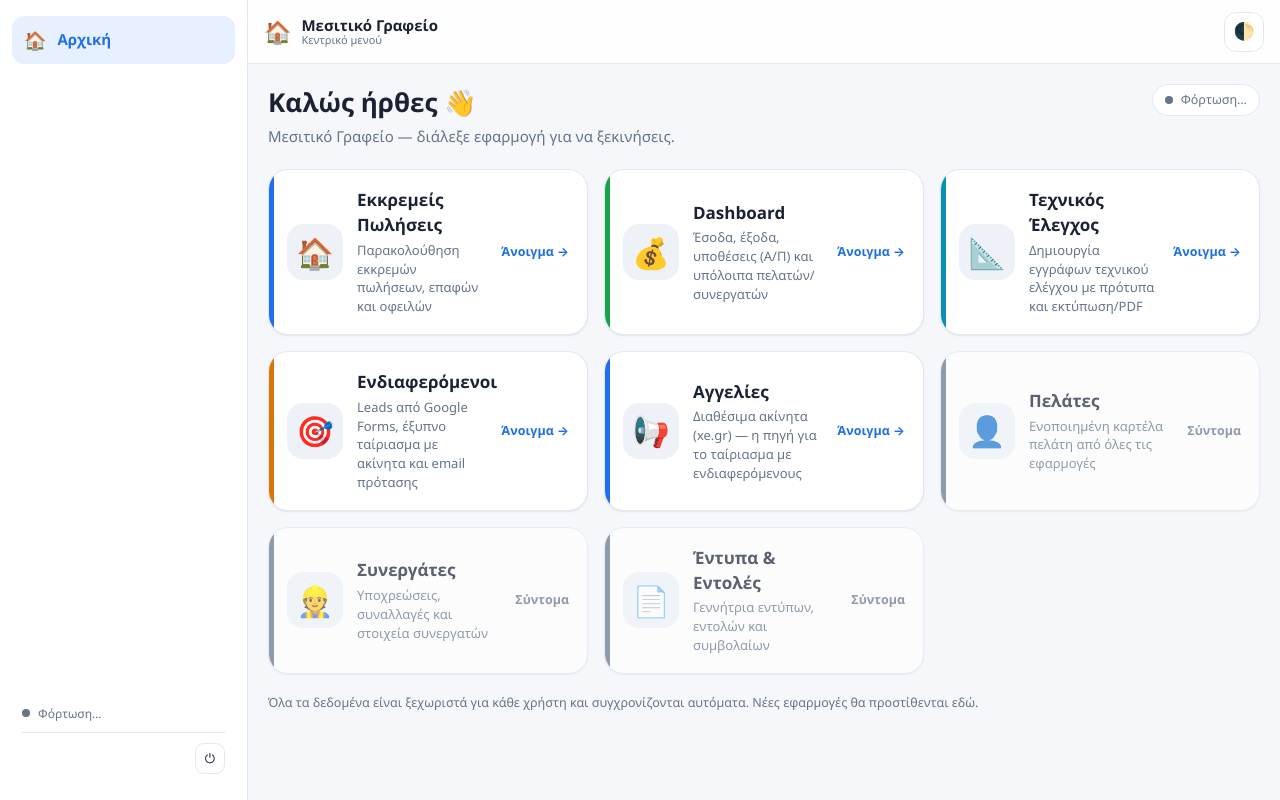
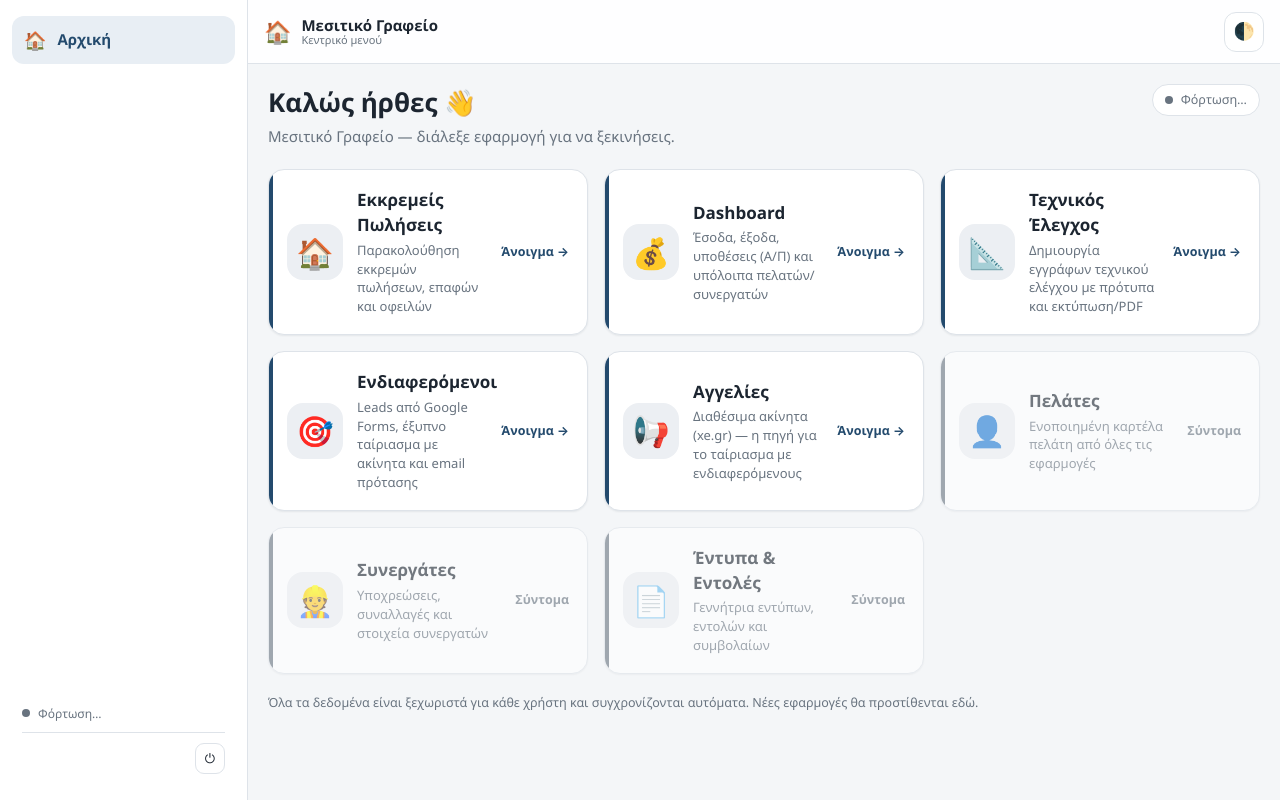
Before and after one commit to hackerw32/ekremis-poliseis, a plain HTML site: page index.html in a window 1280 px wide. Drawn offline with Linux system fonts and the light colour scheme.

Commit message:
Επαγγελματικό θέμα (navy/graphite/gold) - πιο ήρεμη παλέτα

```diff
--- a/styles.css
+++ b/styles.css
@@ -1,54 +1,58 @@
 :root {
-  --bg: #f5f7fb;
+  --bg: #f4f6f8;
   --bg-elev: #ffffff;
-  --bg-soft: #eef2f8;
-  --text: #1a2233;
-  --muted: #64748b;
-  --border: #e2e8f0;
-  --border-soft: #edf1f7;
-  --primary: #1f6feb;
+  --bg-soft: #eceff3;
+  --text: #1c2530;
+  --muted: #68737f;
+  --border: #dee3e9;
+  --border-soft: #eaeef3;
+  --primary: #234a6d;
   --primary-contrast: #ffffff;
-  --primary-soft: #e7f0ff;
-  --success: #16a34a;
-  --success-soft: #e6f7ec;
-  --warn: #d97706;
-  --warn-soft: #fef3e2;
-  --danger: #dc2626;
-  --danger-soft: #fdecec;
-  --info: #0891b2;
-  --info-soft: #e0f6fb;
-  --purple: #7c3aed;
-  --purple-soft: #f0e9ff;
-  --shadow: 0 1px 2px rgba(16, 24, 40, .06), 0 8px 24px rgba(16, 24, 40, .06);
-  --shadow-sm: 0 1px 2px rgba(16, 24, 40, .08);
-  --radius: 14px;
-  --radius-sm: 10px;
-  --radius-lg: 20px;
+  --primary-soft: #e8eef4;
+  --success: #2f7d4f;
+  --success-soft: #e9f3ed;
+  --warn: #9c6f1c;
+  --warn-soft: #f5eee0;
+  --danger: #a63c3c;
+  --danger-soft: #f6eaea;
+  --info: #34617f;
+  --info-soft: #e8eff4;
+  --purple: #565f73;
+  --purple-soft: #ecEEF2;
+  --gold: #b8892b;
+  --gold-soft: #f6efdf;
+  --shadow: 0 1px 2px rgba(20, 28, 38, .05), 0 8px 22px rgba(20, 28, 38, .06);
+  --shadow-sm: 0 1px 2px rgba(20, 28, 38, .07);
+  --radius: 12px;
+  --radius-sm: 9px;
+  --radius-lg: 16px;
   --sidebar-w: 248px;
   --header-h: 64px;
   --bottom-h: 64px;
 }
 [data-theme="dark"] {
-  --bg: #0d1117;
-  --bg-elev: #161b22;
-  --bg-soft: #1d232d;
-  --text: #e6edf3;
-  --muted: #8b98a9;
-  --border: #2a323d;
-  --border-soft: #21282f;
-  --primary: #4c8dff;
+  --bg: #0e1318;
+  --bg-elev: #151b22;
+  --bg-soft: #1c242d;
+  --text: #e7ebf0;
+  --muted: #97a2ae;
+  --border: #26303a;
+  --border-soft: #1f2830;
+  --primary: #4d7fae;
   --primary-contrast: #ffffff;
-  --primary-soft: #16273f;
-  --success: #3fb950;
-  --success-soft: #11291a;
-  --warn: #e3a008;
-  --warn-soft: #2a2110;
-  --danger: #f85149;
-  --danger-soft: #2d1618;
-  --info: #39c5e0;
-  --info-soft: #10272e;
-  --purple: #a371f7;
-  --purple-soft: #211a33;
+  --primary-soft: #16222e;
+  --success: #4f9e6f;
+  --success-soft: #14251b;
+  --warn: #c1963f;
+  --warn-soft: #241f13;
+  --danger: #c56d6d;
+  --danger-soft: #2a1a1a;
+  --info: #5b8bb0;
+  --info-soft: #14212b;
+  --purple: #8a93a3;
+  --purple-soft: #1d222b;
+  --gold: #c9a24d;
+  --gold-soft: #241f14;
   --shadow: 0 1px 2px rgba(0, 0, 0, .5), 0 12px 32px rgba(0, 0, 0, .35);
 }
 
@@ -404,12 +408,8 @@ input, select, textarea { font: inherit; color: inherit; }
   border: 1px solid var(--border); border-radius: var(--radius-lg); box-shadow: var(--shadow-sm);
   transition: transform .1s, box-shadow .15s, border-color .15s; position: relative; overflow: hidden;
 }
-.app-card::before { content: ""; position: absolute; left: 0; top: 0; bottom: 0; width: 5px; background: var(--primary); }
-.app-card.app-accent-success::before { background: var(--success); }
-.app-card.app-accent-info::before { background: var(--info); }
-.app-card.app-accent-warn::before { background: var(--warn); }
-.app-card:hover { transform: translateY(-3px); box-shadow: var(--shadow); border-color: color-mix(in srgb, var(--primary) 35%, var(--border)); }
-.app-card.soon { opacity: .7; cursor: default; }
+.app-card::before { content: ""; position: absolute; left: 0; top: 0; bottom: 0; width: 4px; background: var(--primary); }
+.app-card.soon { opacity: .6; cursor: default; }
 .app-card.soon::before { background: var(--muted); }
 .app-card.soon:hover { transform: none; box-shadow: var(--shadow-sm); }
 .app-ico { font-size: 30px; width: 56px; height: 56px; display: grid; place-items: center; background: var(--bg-soft); border-radius: 16px; flex-shrink: 0; }
```
